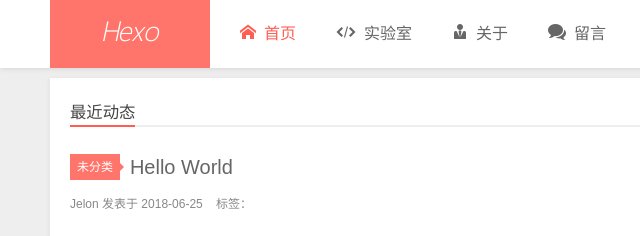
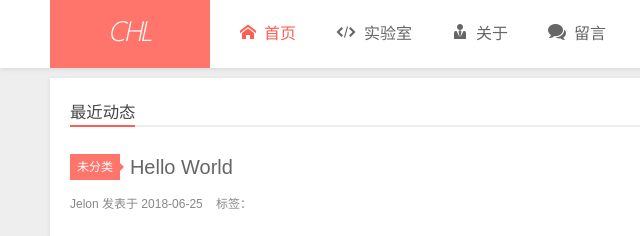
Before and after one commit to chailong001/chailong001.github.io, a plain HTML site: page index.html in a window 1280 px wide. Shown: the top 236 px of the page, 0-640 px from the left. Drawn offline with Linux system fonts and the light colour scheme.

Commit message:
Site updated: 2018-06-25 16:31:47

```diff
--- a/index.html
+++ b/index.html
@@ -5,7 +5,7 @@
     <meta http-equiv="X-UA-Compatible" content="IE=11,IE=10,IE=9,IE=8" >
     <meta name="baidu-site-verification" content="dIcXMeY8Ya" />
 
-    <title>Hexo</title>
+    <title>柴龙的CoderHome</title>
     <meta name="viewport" content="width=device-width, initial-scale=1, maximum-scale=1, user-scalable=0" >
     <meta name="keywords" content="柴龙, chailong, chailong001, java, JAVA开发" >
     <meta name="description" content="柴龙的个人JAVA小站" >
@@ -48,7 +48,7 @@
         <div class="logo">
             <a href="/">
                 <div class="cover">
-                    <span class="name">Hexo</span>
+                    <span class="name">CHL</span>
                     <span class="description"></span>
                 </div>
             </a>
```
